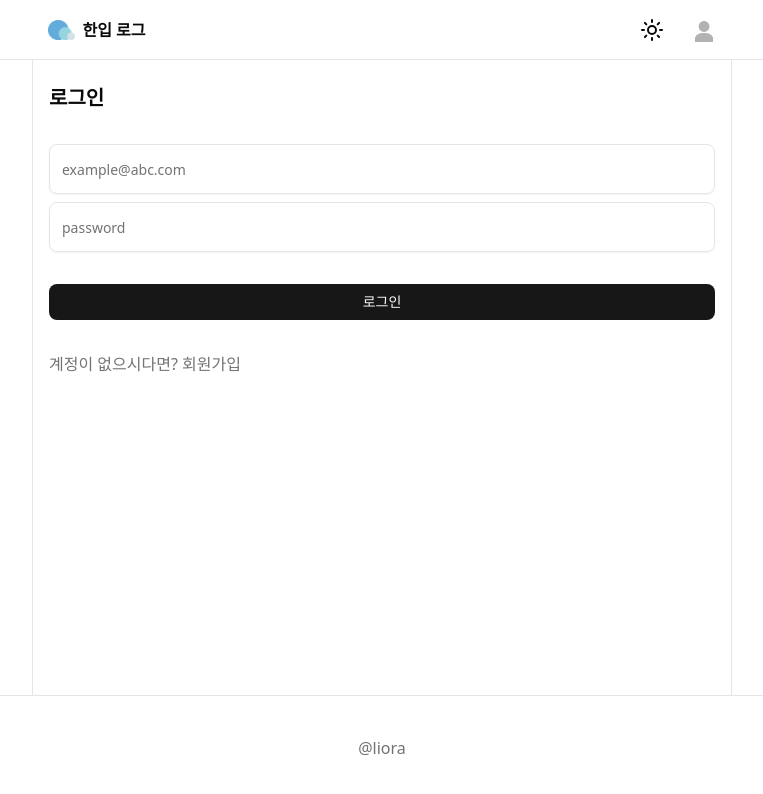
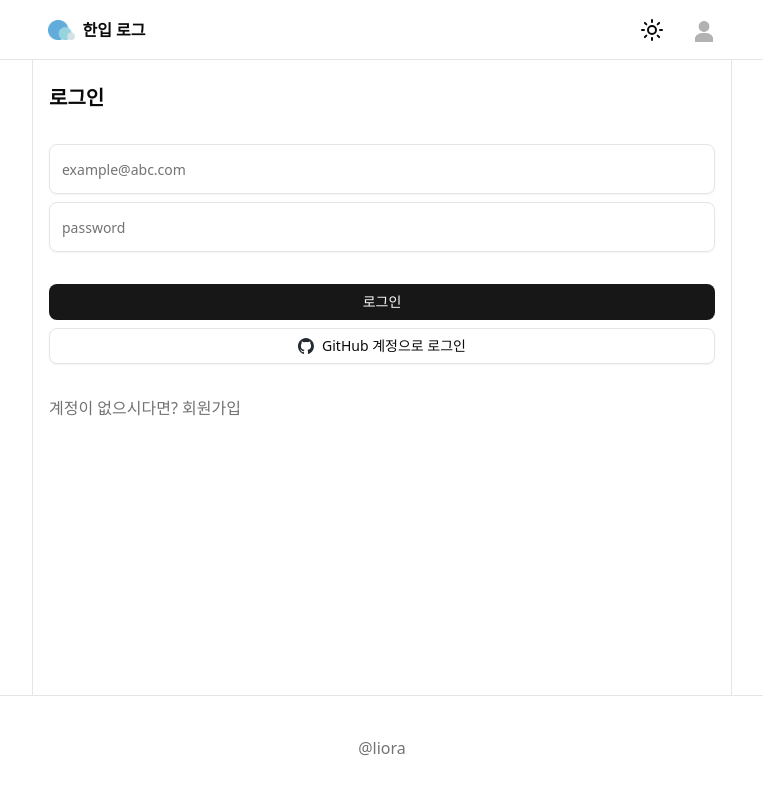
Before and after one commit to doitdso753/learn-react-sns-app, a React (Vite) app: page /sign-in in a window 1280 px wide. Shown: the top 794 px of the page, without its empty margins (258-1021 px from the left). Built offline with nearby package versions, Linux system fonts and the light colour scheme; no server answers.

Commit message:
feat: 소셜 로그인 구현 - Github

```diff
--- a/src/api/auth.ts
+++ b/src/api/auth.ts
@@ -1,4 +1,5 @@
 import supabase from "@/lib/supabase.ts";
+import type { Provider } from "@supabase/auth-js/src/lib/types.ts";
 
 export async function signUp({ email, password }: { email: string; password: string }) {
   const { data, error } = await supabase.auth.signUp({
@@ -21,3 +22,11 @@ export async function signInWithPassword({ email, password }: { email: string; p
 
   return data;
 }
+
+export async function signInWithOAuth(provider: Provider) {
+  const { data, error } = await supabase.auth.signInWithOAuth({ provider });
+
+  if (error) throw new Error(error.message);
+
+  return data;
+}
--- /dev/null
+++ b/src/hooks/mutations/use-sign-in-with-oauth.ts
@@ -0,0 +1,8 @@
+import { useMutation } from "@tanstack/react-query";
+import { signInWithOAuth } from "@/api/auth.ts";
+
+export function useSignInWithOAuth() {
+  return useMutation({
+    mutationFn: signInWithOAuth,
+  });
+}
--- a/src/pages/sign-in-page.tsx
+++ b/src/pages/sign-in-page.tsx
@@ -3,12 +3,15 @@ import { Button } from "@/components/ui/button.tsx";
 import { Link } from "react-router";
 import { useState } from "react";
 import { useSignInWithPassword } from "@/hooks/mutations/use-sign-in-with-password.ts";
+import { useSignInWithOAuth } from "@/hooks/mutations/use-sign-in-with-oauth.ts";
+import gitHubLogo from "@/assets/github-mark.svg"
 
 export default function SignInPage() {
   const [email, setEmail] = useState("");
   const [password, setPassword] = useState("");
 
   const { mutate: signInWithPassword } = useSignInWithPassword();
+  const { mutate: signInWithOAuth } = useSignInWithOAuth();
 
   const handleSignInWithPasswordClick = () => {
     if (email.trim() === "") return;
@@ -16,6 +19,10 @@ export default function SignInPage() {
 
     signInWithPassword({ email, password });
   };
+
+  const handleSignInWithOAuthClick = () => {
+    signInWithOAuth("github");
+  }
 
   return (
     <div className="flex flex-col gap-8">
@@ -36,9 +43,21 @@ export default function SignInPage() {
           placeholder={"password"}
         />
       </div>
-      <div>
+      <div className={"flex flex-col gap-2"}>
         <Button className={"w-full"} onClick={handleSignInWithPasswordClick}>
           로그인
+        </Button>
+        <Button
+          className={"w-full"}
+          variant={"outline"}
+          onClick={handleSignInWithOAuthClick}
+        >
+          <img
+            src={gitHubLogo}
+            className="h-4 w-4"
+            alt="GitHub 계정으로 로그인"
+          />
+          GitHub 계정으로 로그인
         </Button>
       </div>
       <div>
```
